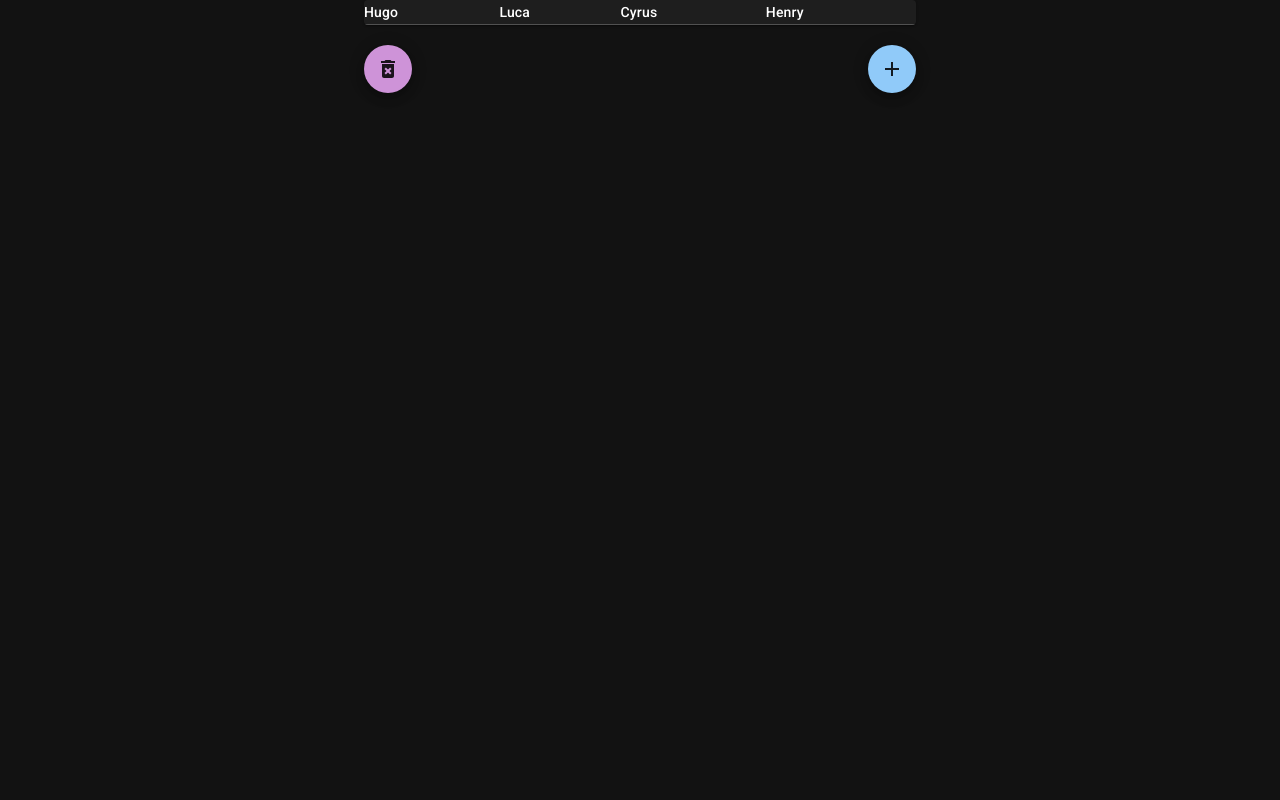
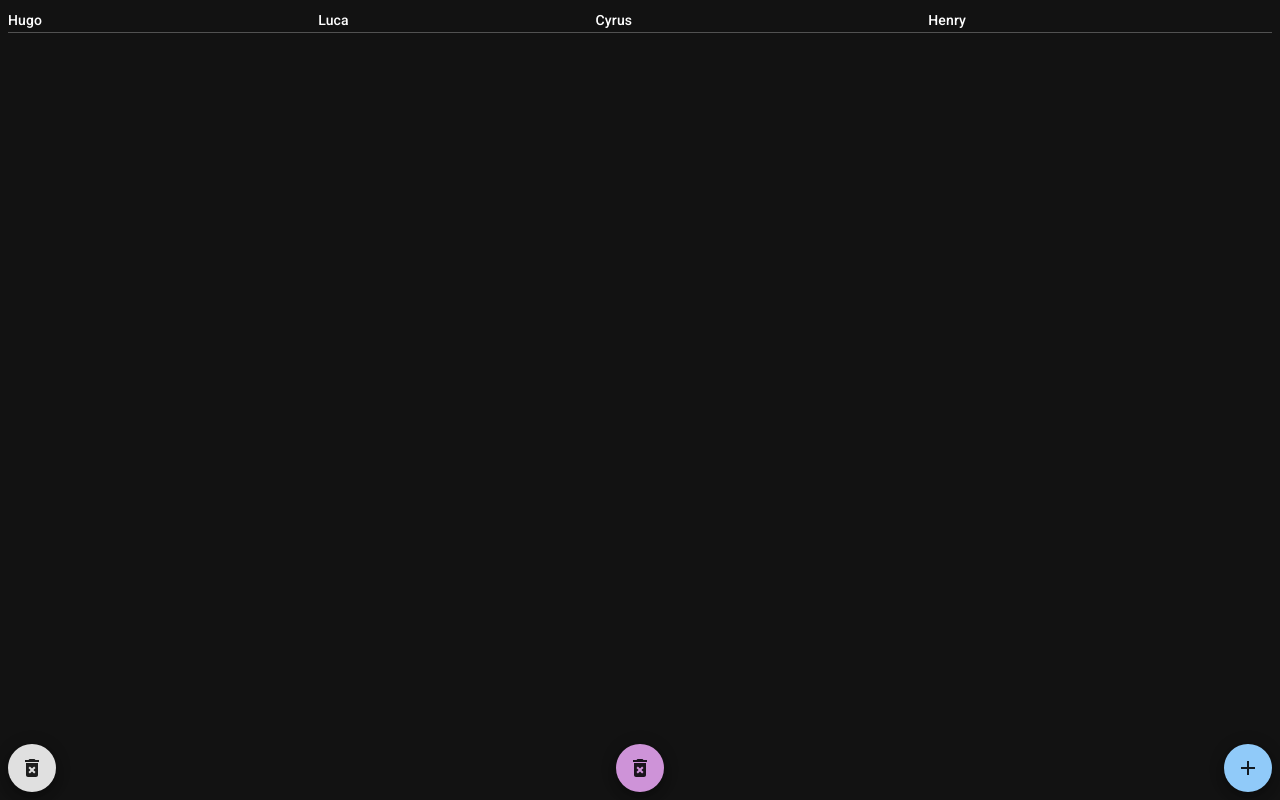
Before and after one commit to lucaciraolo/dots, a React (Create React App) app: page / in a window 1280 px wide. Built offline with nearby package versions, Linux system fonts and the light colour scheme.

Commit message:
fixed positioning

```diff
--- a/public/index.html
+++ b/public/index.html
@@ -1,5 +1,5 @@
 <!DOCTYPE html>
-<html lang="en" style="height: 100%">
+<html lang="en">
   <head>
     <meta charset="utf-8" />
     <link rel="shortcut icon" href="%PUBLIC_URL%/favicon.ico" />
@@ -29,9 +29,9 @@
       href="https://fonts.googleapis.com/css?family=Roboto:300,400,500,700&display=swap"
     />
   </head>
-  <body style="min-height: 100%">
+  <body>
     <noscript>You need to enable JavaScript to run this app.</noscript>
-    <div id="root" style="min-height: 100%"></div>
+    <div id="root"></div>
     <!--
       This HTML file is a template.
       If you open it directly in the browser, you will see an empty page.
--- a/src/App.js
+++ b/src/App.js
@@ -51,20 +51,10 @@ export default function App() {
   }, [rounds]);
 
   return (
-    <Container maxWidth="sm">
-      <ConfirmDialog
-        open={confirmDialogOpen}
-        setOpen={setConfirmDialogOpen}
-        confirmHandler={() => {
-          setRounds([]);
-          setScoreEntry(false);
-          setNewScores(players.map((name) => null));
-          setConfirmDialogOpen(false);
-        }}
-      />
-      <Grid container direction="column" justifyContent="space-between">
-        <Grid item>
-          <TableContainer component={Paper}>
+    <>
+      <Grid container direction="column" padding={1}>
+        <Grid item style={{ maxWidth: "100%", overflowX: "scroll" }}>
+          <TableContainer>
             <Table aria-label="simple table" size="small">
               <TableHead>
                 <TableRow>
@@ -98,6 +88,7 @@ export default function App() {
                     {newScores.map((score, index) => (
                       <TableCell padding="none">
                         <TextField
+                          variant="standard"
                           className={`score-input-${index}`}
                           style={{ maxWidth: "3rem" }}
                           value={score}
@@ -120,8 +111,7 @@ export default function App() {
                           }}
                           inputProps={{
                             style: {
-                              "-moz-appearance": "textfield",
-                              "-webkit-appearance": "textfield",
+                              appearance: "textfield",
                             },
                           }}
                           {...(index === 0 && { autoFocus: true })}
@@ -131,7 +121,9 @@ export default function App() {
                   </TableRow>
                 )}
                 {rounds.length > 0 && (
-                  <TableRow style={{ borderTop: "3px double black" }}>
+                  <TableRow
+                    style={{ borderTop: "3px double rgba(81, 81, 81, 1)" }}
+                  >
                     {totals.map((score) => (
                       <TableCell padding="none" style={{ fontWeight: "bold" }}>
                         {score}
@@ -143,12 +135,28 @@ export default function App() {
             </Table>
           </TableContainer>
         </Grid>
-        <Grid item container justifyContent="space-between">
+      </Grid>
+      <Grid
+        container
+        justifyContent="space-between"
+        padding={1}
+        style={{ bottom: 0, position: "absolute" }}
+      >
+        <Grid item>
+          <Fab
+            color={"default"}
+            size="medium"
+            onClick={() => {
+              setConfirmDialogOpen(true);
+            }}
+          >
+            <DeleteForeverIcon />
+          </Fab>
+        </Grid>
         <Grid item>
           <Fab
             color={"secondary"}
             size="medium"
-              style={{ marginTop: 20 }}
             onClick={() => {
               setConfirmDialogOpen(true);
             }}
@@ -161,7 +169,6 @@ export default function App() {
             <Fab
               color={"primary"}
               size="medium"
-                style={{ marginTop: 20, marginRight: 10 }}
               onClick={() => {
                 if (!newScores.includes(null)) {
                   setRounds([...rounds, newScores]);
@@ -176,7 +183,6 @@ export default function App() {
           <Fab
             color={scoreEntry ? "secondary" : "primary"}
             size="medium"
-              style={{ marginTop: 20 }}
             onClick={() => {
               if (!scoreEntry) {
                 setScoreEntry(true);
@@ -190,7 +196,16 @@ export default function App() {
           </Fab>
         </Grid>
       </Grid>
-      </Grid>
-    </Container>
+      {/* <ConfirmDialog
+        open={confirmDialogOpen}
+        setOpen={setConfirmDialogOpen}
+        confirmHandler={() => {
+          setRounds([]);
+          setScoreEntry(false);
+          setNewScores(players.map((name) => null));
+          setConfirmDialogOpen(false);
+        }}
+      /> */}
+    </>
   );
 }
```
Also changed, not shown: src/ScoreTable.jsx (added). Lines whose indentation alone changed are shown as unchanged.
